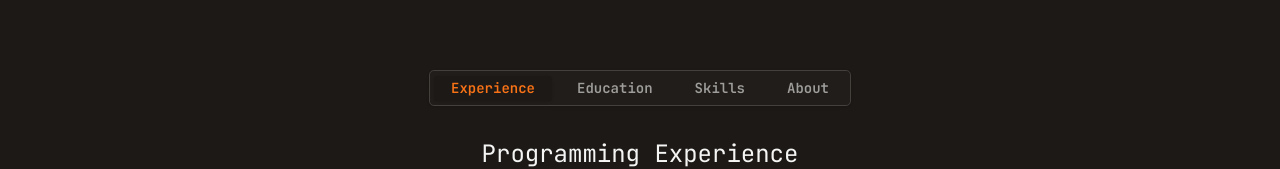
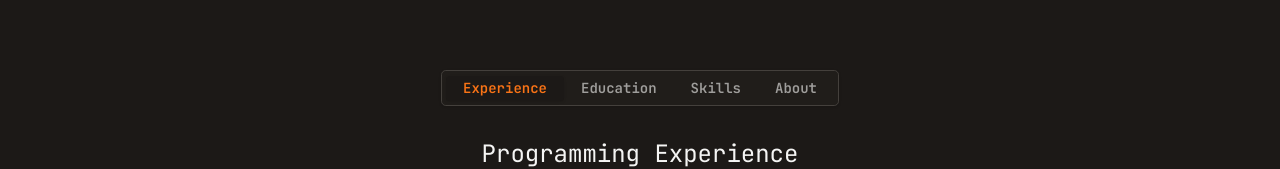
Before and after one commit to codeGoCodeNot/Modern-portfolio, a Next.js app: page /resume in a window 1280 px wide. Shown: the part 166-335 px from the top of the page. Built offline with nearby package versions, Linux system fonts and the light colour scheme.

Commit message:
refactored folder

```diff
--- a/src/app/resume/page.tsx
+++ b/src/app/resume/page.tsx
@@ -1,7 +1,7 @@
-import ResumeLists from "@/features/resume/components/resume-lists";
+import ResumeItems from "@/features/resume/components/resume-items";
 
 const Resume = () => {
-  return <ResumeLists />;
+  return <ResumeItems />;
 };
 
 export default Resume;
--- a/src/features/resume/components/resume-items.tsx
+++ b/src/features/resume/components/resume-items.tsx
@@ -21,7 +21,7 @@ const ResumeItems = () => {
         defaultValue="experience"
         className="min-w-[420px] flex justify-center items-center flex-1"
       >
-        <TabsList className="bg-muted border border-border rounded-lg shadow-sm p-1 gap-2">
+        <TabsList className="bg-muted border border-border rounded-lg shadow-sm p-1">
           <TabsTrigger
             value="experience"
             className="px-4 py-2 rounded-md text-sm font-semibold transition-colors data-active:bg-background data-active:text-primary hover:bg-accent hover:text-accent-foreground"
--- a/src/features/resume/components/resume-lists.tsx
+++ /dev/null
@@ -1,9 +0,0 @@
-"use client";
-
-import ResumeItems from "./resume-items";
-
-const ResumeLists = () => {
-  return <ResumeItems />;
-};
-
-export default ResumeLists;
```
